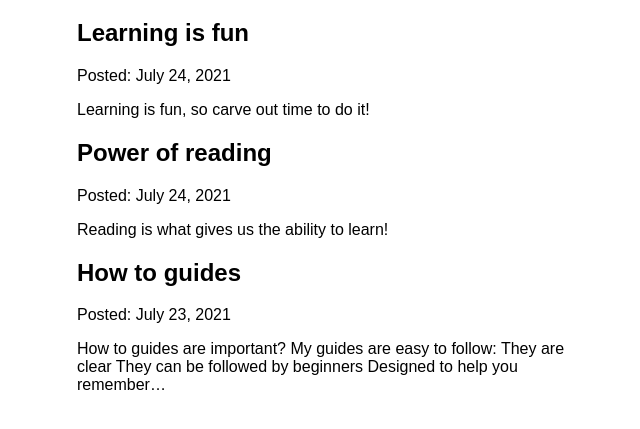
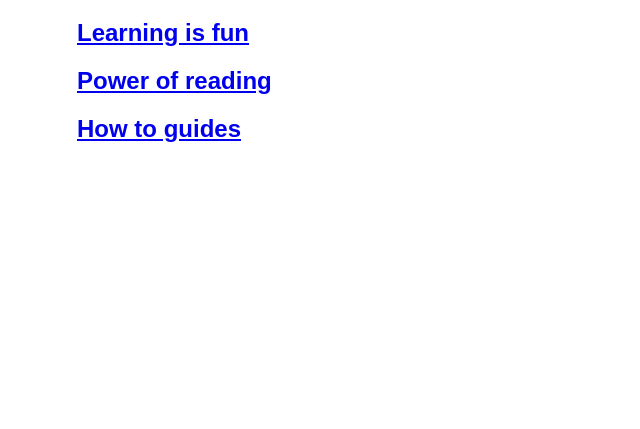
Before and after one commit to asmiah/my-first-gatsby-site, a Gatsby site: page /blog in a window 1280 px wide. Shown: the part 157-586 px from the top of the page, without its empty margins (313-953 px from the left). Built offline with nearby package versions, Linux system fonts and the light colour scheme; Gatsby itself is replaced by a stand-in of ours.

Commit message:
Finished gatsby tut Part 6

```diff
--- a/src/pages/blog.tsx
+++ b/src/pages/blog/index.tsx
@@ -1,7 +1,7 @@
 import * as React from 'react'
-import Layout from '../components/layout'
-import Seo from '../components/seo'
-import { graphql } from 'gatsby'
+import Layout from '../../components/layout'
+import Seo from '../../components/seo'
+import { graphql, Link } from 'gatsby'
 
 export interface IBlogPageProps {
     data: any;
@@ -13,9 +13,11 @@
             {
                 props.data.allMdx.nodes.map((node: any) => (
                 <article key={node.id}>
-                    <h2>{node.frontmatter.title}</h2>
-                    <p>Posted: {node.frontmatter.date}</p>
-                    <p>{node.excerpt}</p>
+                    <h2>
+                      <Link to={`/blog/${node.frontmatter.slug}`}>
+                          {node.frontmatter.title}
+                      </Link>
+                    </h2>
                 </article>
                 ))
             }
@@ -30,6 +32,7 @@
         frontmatter {
           date(formatString: "MMMM D, YYYY")
           title
+          slug
         }
         id
         excerpt
```
Also changed, not shown: src/pages/blog/{mdx.frontmatter__slug}.js (added, +28 -0 lines).
